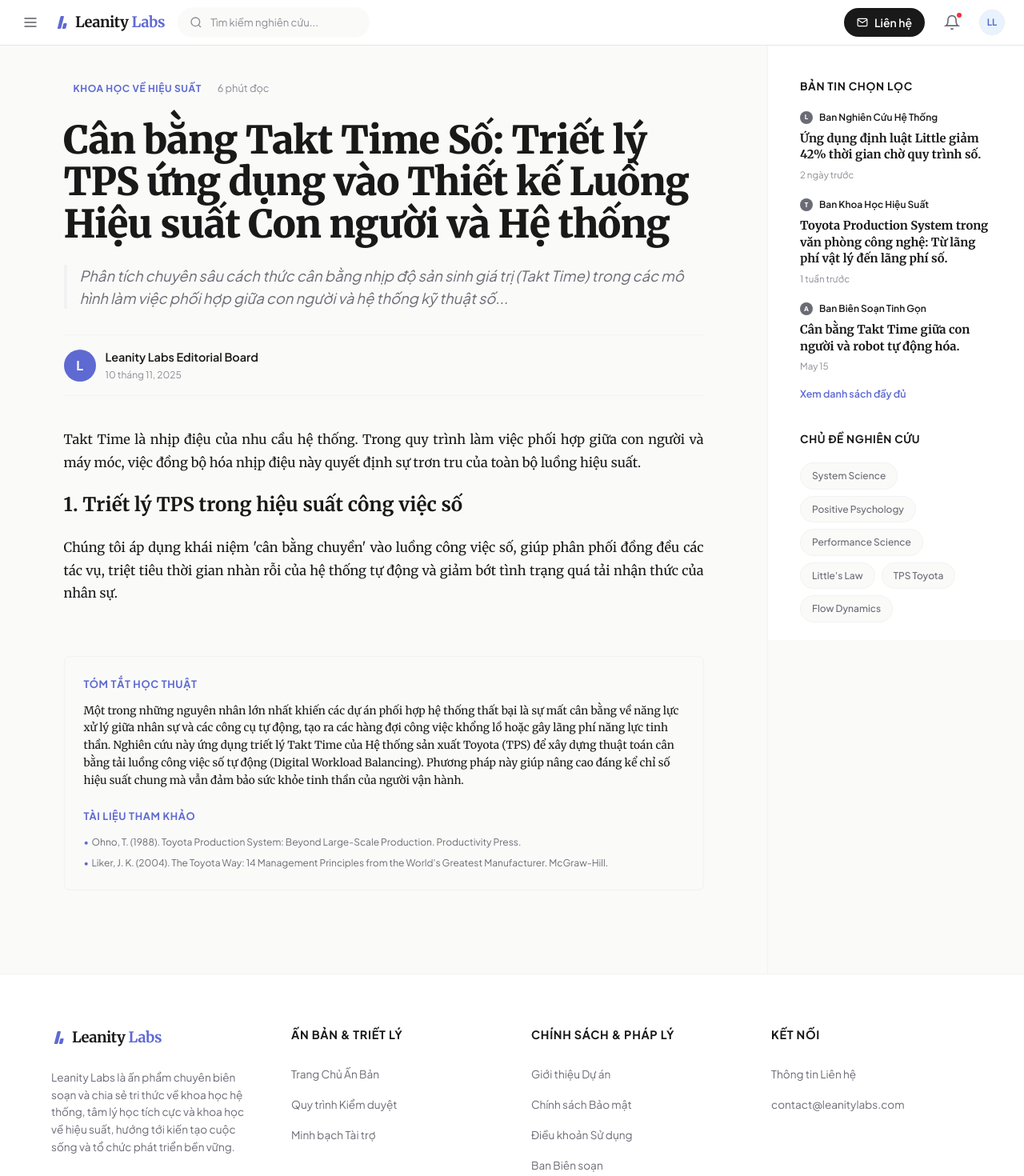
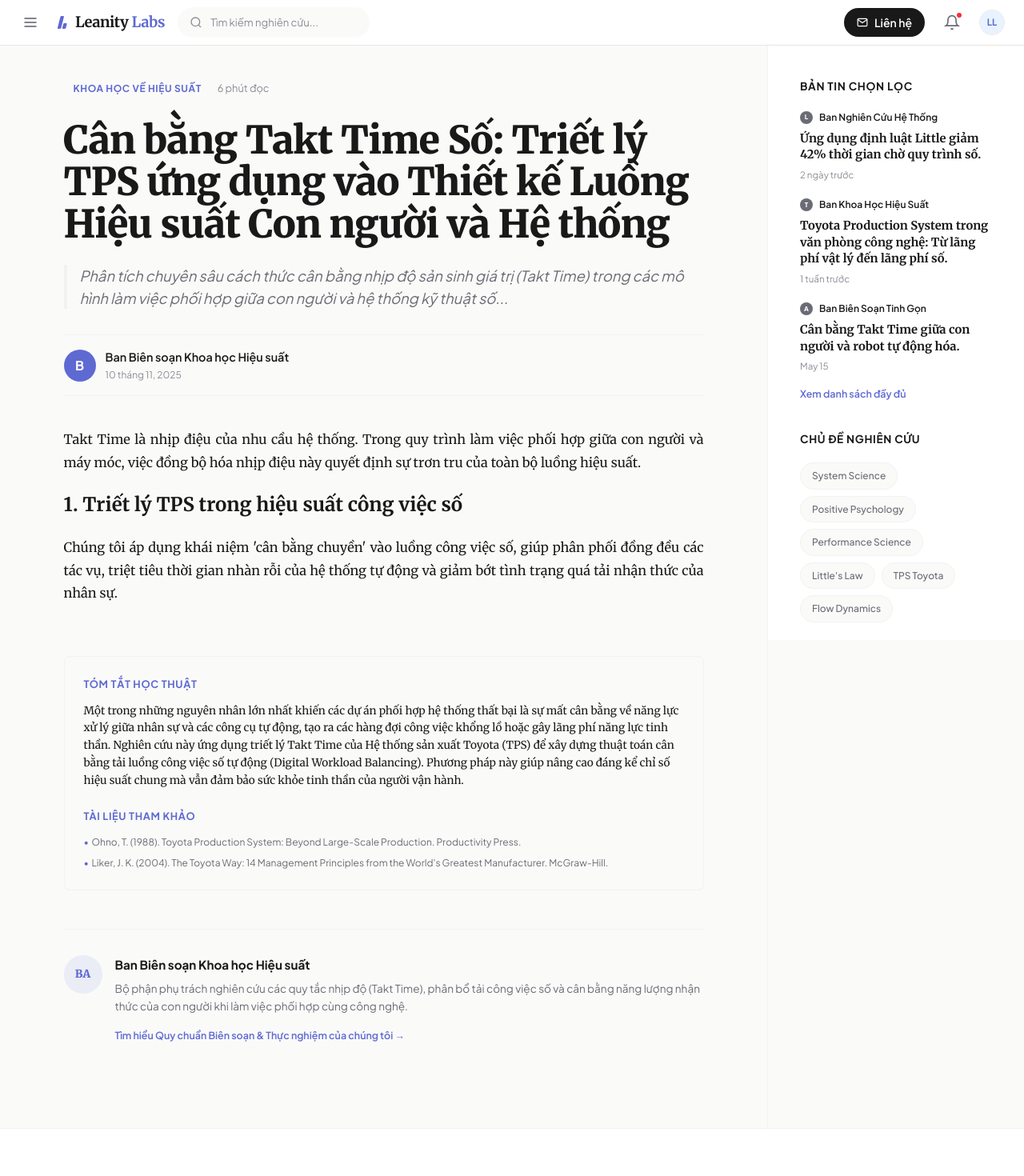
Before and after one commit to steven-baovo/leanity-labs, a Next.js app: page /post/can-bang-takt-time-so in a window 1280 px wide. Shown: the top 1470 px of the page at 80% size. Built offline with nearby package versions, Linux system fonts and the light colour scheme.

Commit message:
feat: implement department-based author profiles and bio boxes under posts for E-E-A-T

```diff
--- a/src/app/post/[slug]/page.tsx
+++ b/src/app/post/[slug]/page.tsx
@@ -4,6 +4,7 @@ import { PortableText } from "@portabletext/react";
 import { RichTextComponents } from "@/components/RichTextComponents";
 import { notFound } from "next/navigation";
 import { Metadata } from "next";
+import Link from "next/link";
 
 export const revalidate = 60;
 
@@ -117,6 +118,31 @@ export default async function PostPage({ params }: { params: Promise<{ slug: str
           )}
         </div>
       )}
+
+      {/* Department Bio Box for high E-E-A-T */}
+      <div className="mt-12 border-t border-border-color pt-8 flex gap-4 items-start">
+        <div className="w-12 h-12 rounded-full bg-primary/10 text-primary text-[0.85rem] font-serif font-extrabold flex items-center justify-center shrink-0">
+          {article.authorName ? article.authorName.substring(0, 2).toUpperCase() : 'LL'}
+        </div>
+        <div>
+          <h4 className="font-sans text-[0.95rem] font-bold text-text-primary mb-1.5">{article.authorName || 'Ban Biên tập Leanity Labs'}</h4>
+          <p className="text-[0.85rem] text-text-secondary leading-[1.6] m-0">
+            {article.authorName === "Ban Biên dịch Khoa học Hệ thống" &&
+              "Bộ phận chuyên trách khảo cứu, đối chiếu và Việt hóa các công trình nghiên cứu kinh điển về toán học vận hành, lý thuyết hàng đợi và mô hình hóa dòng chảy hệ thống phức tạp tại Leanity Labs."}
+            {article.authorName === "Ban Biên soạn Tâm lý học & Hiệu suất" &&
+              "Nhóm chuyên môn phụ trách khảo cứu chuyên sâu, đối chiếu đa nguồn và tổng hợp các chuyên luận ứng dụng thực tiễn về trạng thái trôi chảy (Flow State) và năng lượng nhận thức."}
+            {article.authorName === "Ban Biên soạn Khoa học Hiệu suất" &&
+              "Bộ phận phụ trách nghiên cứu các quy tắc nhịp độ (Takt Time), phân bổ tải công việc số và cân bằng năng lượng nhận thức của con người khi làm việc phối hợp cùng công nghệ."}
+            {(!article.authorName || (article.authorName !== "Ban Biên dịch Khoa học Hệ thống" && article.authorName !== "Ban Biên soạn Tâm lý học & Hiệu suất" && article.authorName !== "Ban Biên soạn Khoa học Hiệu suất")) &&
+              "Ban biên soạn học thuật tổng hợp tại Leanity Labs, chuyên trách khảo cứu, biên dịch và hệ thống hóa các tri thức về khoa học hệ thống, tâm lý học tích cực và hiệu suất."}
+          </p>
+          <div className="mt-3">
+            <Link href="/editorial-policy" className="text-[0.78rem] text-primary font-semibold hover:underline no-underline">
+              Tìm hiểu Quy chuẩn Biên soạn &amp; Thực nghiệm của chúng tôi &rarr;
+            </Link>
+          </div>
+        </div>
+      </div>
     </article>
   );
 }
--- a/src/sanity/fallbackData.ts
+++ b/src/sanity/fallbackData.ts
@@ -7,7 +7,7 @@ export const STATIC_FALLBACK_ARTICLES: Article[] = [
     slug: { current: "ung-dung-dinh-luat-little-va-ly-thuyet-hang-doi-mm1" },
     excerpt: "Nghiên cứu ứng dụng toán học chỉ ra phương pháp giảm thiểu thắt nút cổ chai dữ liệu và rút ngắn thời gian chu kỳ trong quy trình vận hành phức tạp...",
     publishedAt: "2026-03-15T00:00:00.000Z",
-    authorName: "Leanity Labs Editorial Board",
+    authorName: "Ban Biên dịch Khoa học Hệ thống",
     category: "systems",
     categoryText: "Khoa học Hệ thống",
     readTime: 5,
@@ -63,7 +63,7 @@ export const STATIC_FALLBACK_ARTICLES: Article[] = [
     slug: { current: "mo-hinh-hoa-so-do-dong-gia-tri-so" },
     excerpt: "Nghiên cứu về trạng thái trôi chảy (Flow) theo lý thuyết tâm lý học và cách thiết lập môi trường tối ưu hóa sự tập trung sáng tạo, giảm căng thẳng nhận thức...",
     publishedAt: "2026-01-20T00:00:00.000Z",
-    authorName: "Leanity Labs Editorial Board",
+    authorName: "Ban Biên soạn Tâm lý học & Hiệu suất",
     category: "psychology",
     categoryText: "Tâm lý học Tích cực",
     readTime: 7,
@@ -119,7 +119,7 @@ export const STATIC_FALLBACK_ARTICLES: Article[] = [
     slug: { current: "can-bang-takt-time-so" },
     excerpt: "Phân tích chuyên sâu cách thức cân bằng nhịp độ sản sinh giá trị (Takt Time) trong các mô hình làm việc phối hợp giữa con người và hệ thống kỹ thuật số...",
     publishedAt: "2025-11-10T00:00:00.000Z",
-    authorName: "Leanity Labs Editorial Board",
+    authorName: "Ban Biên soạn Khoa học Hiệu suất",
     category: "performance",
     categoryText: "Khoa học về Hiệu suất",
     readTime: 6,
```
